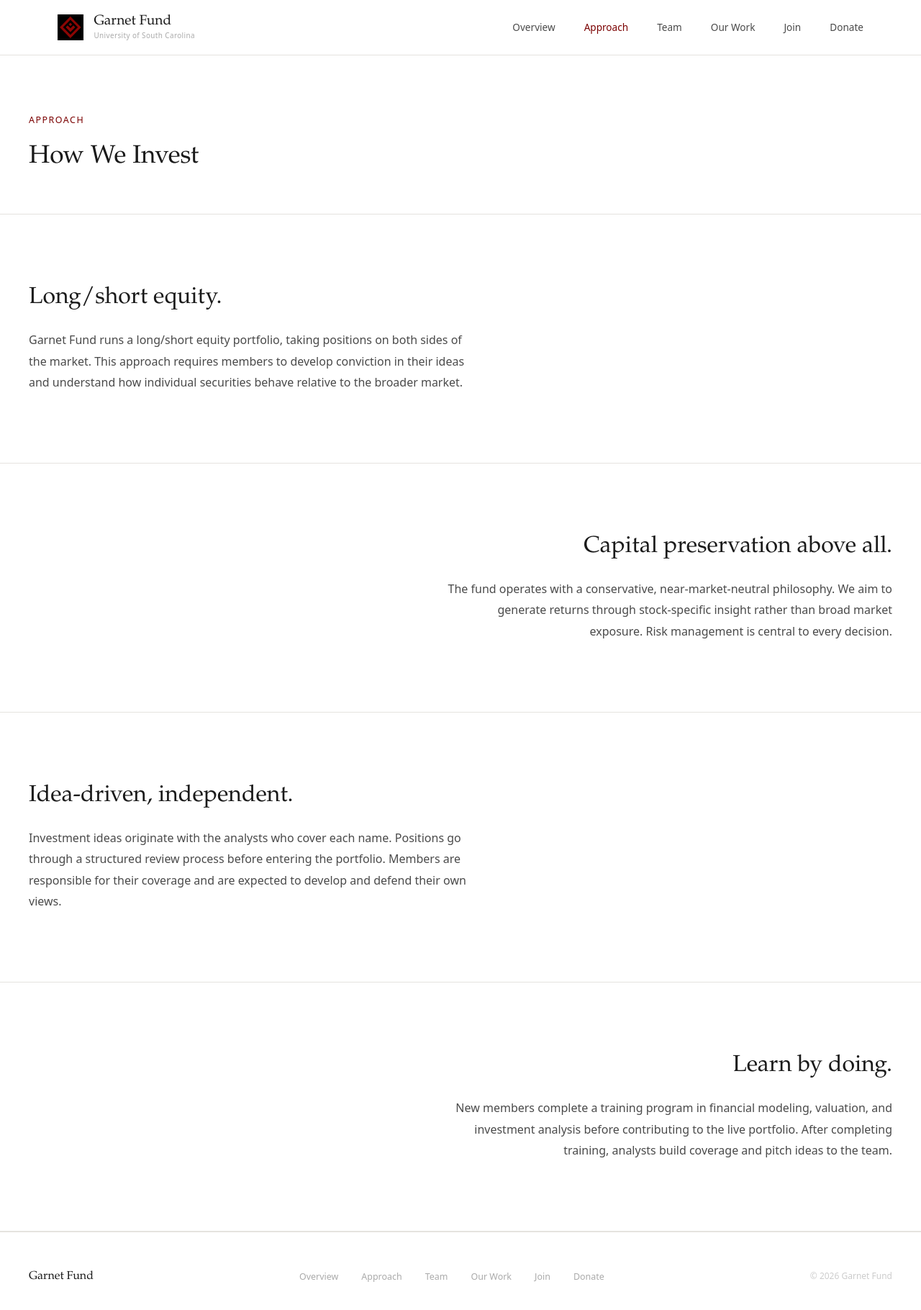
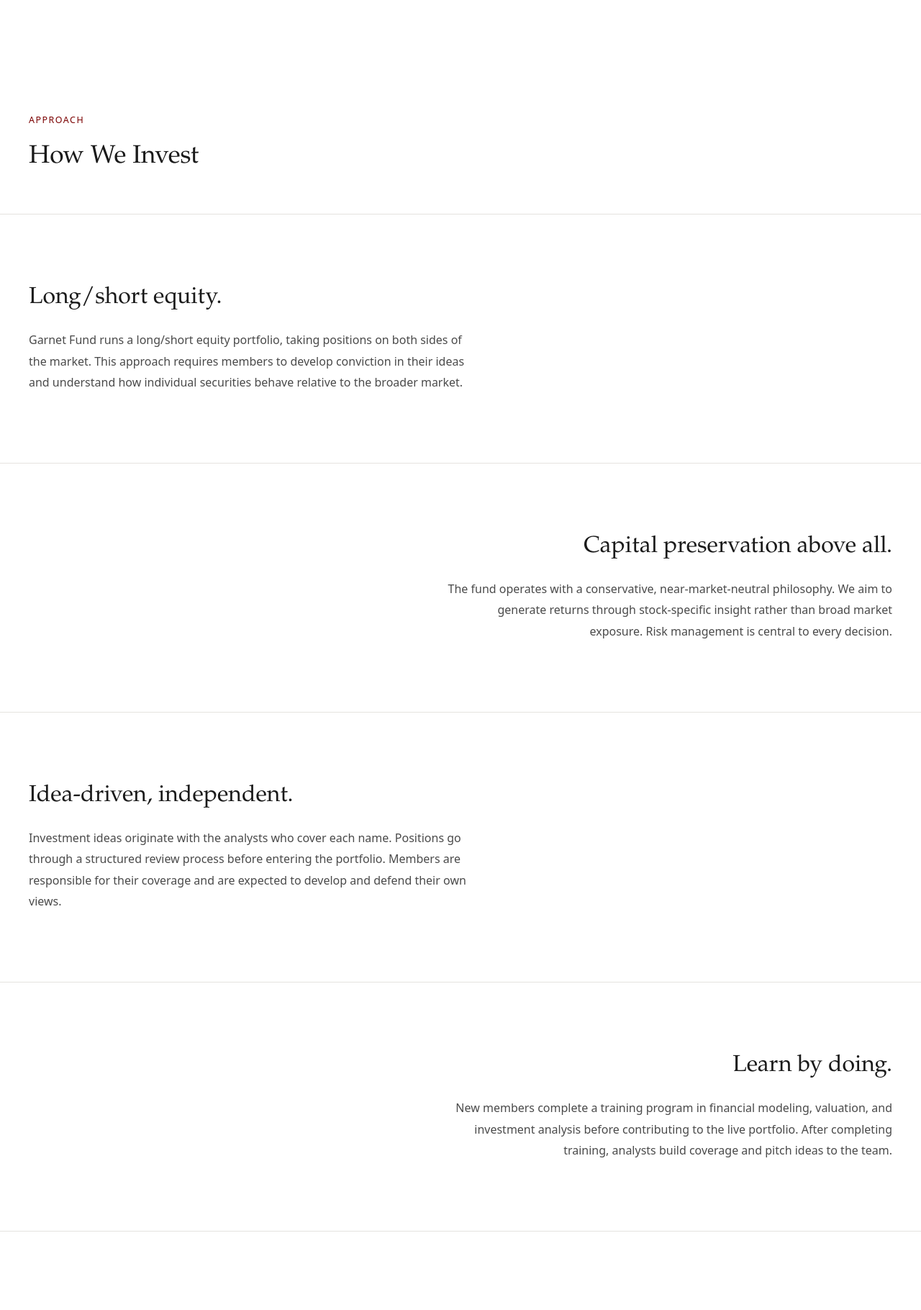
Before and after one commit to garnetfund/website, a Next.js app: page /investment-approach in a window 1280 px wide. Shown: the top 1820 px of the page at 72% size. After the commit the page ends 1711 px from the top, so only its background shows below. Built offline with nearby package versions, Linux system fonts and the light colour scheme.

Commit message:
remove old nav and footer from layout

```diff
--- a/app/layout.tsx
+++ b/app/layout.tsx
@@ -1,7 +1,5 @@
 import type { Metadata } from "next";
 import "./globals.css";
-import Nav from "@/components/Nav";
-import Footer from "@/components/Footer";
 
 export const metadata: Metadata = {
   title: "Garnet Fund",
@@ -12,11 +10,7 @@
 export default function RootLayout({ children }: { children: React.ReactNode }) {
   return (
     <html lang="en">
-      <body>
-        <Nav />
-        <main>{children}</main>
-        <Footer />
-      </body>
+      <body>{children}</body>
     </html>
   );
 }
```
